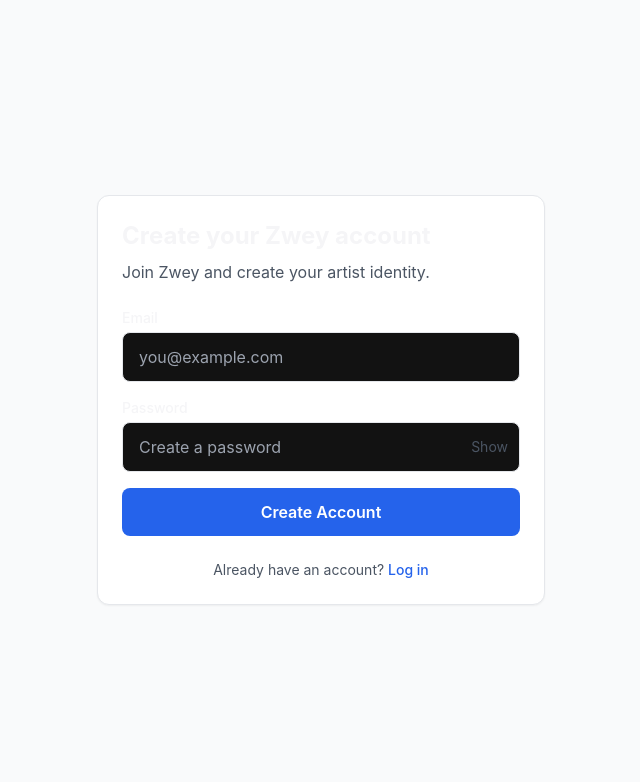
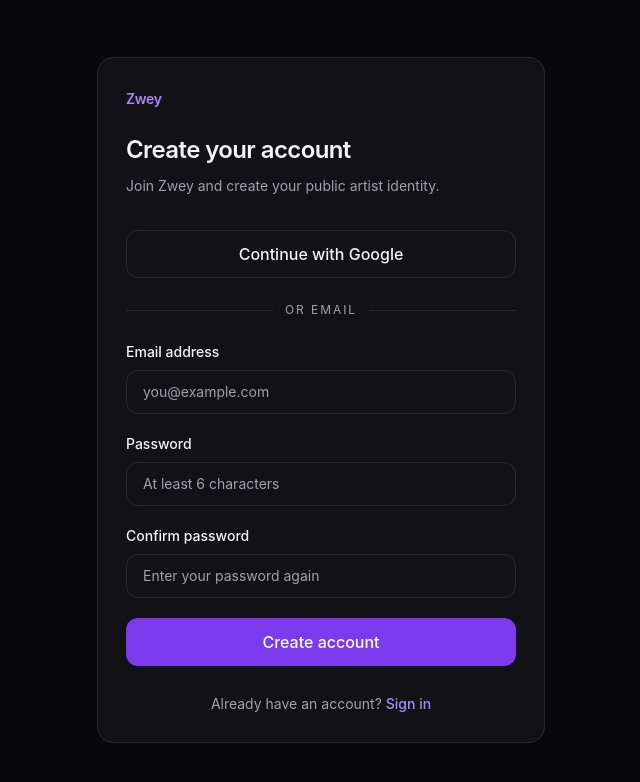
Before and after one commit to Josh-Fynly/zwey, a Next.js app: page /signup in a window 1280 px wide. Shown: the top 782 px of the page, without its empty margins (319-959 px from the left). Built offline with nearby package versions, Linux system fonts and the light colour scheme; no server answers.

Commit message:
Refactor signup page and improve user flow

```diff
--- a/app/signup/page.js
+++ b/app/signup/page.js
@@ -1,125 +1,179 @@
 "use client";
 
 import { useState } from "react";
+import Link from "next/link";
 import { useRouter } from "next/navigation";
-import { useAuth } from "../../context/AuthContext";
+import {
+  GoogleAuthProvider,
+  createUserWithEmailAndPassword,
+  signInWithPopup,
+} from "firebase/auth";
+import { auth } from "../../lib/firebase";
+import { getZweyErrorMessage } from "../../lib/errors";
+import Button from "../../components/ui/Button";
+import Input from "../../components/ui/Input";
+import Alert from "../../components/ui/Alert";
+import Card from "../../components/ui/Card";
 
-export default function SignUp() {
+export default function SignupPage() {
+  const router = useRouter();
   const [email, setEmail] = useState("");
   const [password, setPassword] = useState("");
-  const [showPassword, setShowPassword] = useState(false);
+  const [confirmPassword, setConfirmPassword] = useState("");
   const [error, setError] = useState("");
   const [loading, setLoading] = useState(false);
+  const [googleLoading, setGoogleLoading] = useState(false);
 
-  const router = useRouter();
-  const { signup } = useAuth();
+  const handleEmailSignup = async (event) => {
+    event.preventDefault();
+    setError("");
 
-  const handleSubmit = async (e) => {
-    e.preventDefault();
+    if (!email.trim() || !password || !confirmPassword) {
+      setError("Complete all fields to create your account.");
+      return;
+    }
 
-    setError("");
+    if (password !== confirmPassword) {
+      setError("Passwords do not match.");
+      return;
+    }
+
+    if (password.length < 6) {
+      setError("Your password must contain at least 6 characters.");
+      return;
+    }
+
     setLoading(true);
 
     try {
-      await signup(email.trim(), password);
-      router.push("/onboarding");
-    } catch (err) {
-      console.error(err);
-      setError(err.message || "Failed to create account.");
+      await createUserWithEmailAndPassword(auth, email.trim(), password);
+      router.replace("/onboarding");
+    } catch (authError) {
+      setError(getZweyErrorMessage(authError, "sign-up"));
     } finally {
       setLoading(false);
     }
   };
 
+  const handleGoogleSignup = async () => {
+    setError("");
+    setGoogleLoading(true);
+
+    try {
+      const provider = new GoogleAuthProvider();
+      provider.setCustomParameters({ prompt: "select_account" });
+
+      await signInWithPopup(auth, provider);
+
+      router.replace("/onboarding");
+    } catch (authError) {
+      setError(getZweyErrorMessage(authError, "google-sign-up"));
+    } finally {
+      setGoogleLoading(false);
+    }
+  };
+
   return (
-    <div className="min-h-screen flex items-center justify-center bg-gray-50 p-6">
-      <div className="w-full max-w-md bg-white border rounded-xl shadow-sm p-6">
+    <main className="min-h-screen bg-zwey-bg px-4 py-8 text-zwey-text sm:px-6">
+      <div className="mx-auto flex min-h-[calc(100dvh-4rem)] w-full max-w-md items-center">
+        <Card className="w-full p-5 sm:p-7">
+          <div className="mb-8">
+            <Link
+              href="/"
+              className="text-sm font-semibold tracking-tight text-zwey-violetBright"
+            >
+              Zwey
+            </Link>
 
-        <h1 className="text-2xl font-bold mb-2">
-          Create your Zwey account
-        </h1>
+            <h1 className="mt-6 text-2xl font-semibold tracking-tight">
+              Create your account
+            </h1>
 
-        <p className="text-gray-600 mb-6">
-          Join Zwey and create your artist identity.
-        </p>
-
-        {error && (
-          <p className="text-red-500 text-sm mb-4">
-            {error}
-          </p>
-        )}
-
-        <form onSubmit={handleSubmit} className="space-y-4">
-
-          <div>
-            <label className="block text-sm font-medium mb-1">
-              Email
-            </label>
-
-            <input
-              type="email"
-              placeholder="you@example.com"
-              className="w-full border rounded-lg px-4 py-3"
-              value={email}
-              onChange={(e) => setEmail(e.target.value)}
-              required
-              autoComplete="email"
-            />
+            <p className="mt-2 text-sm leading-6 text-zwey-muted">
+              Join Zwey and create your public artist identity.
+            </p>
           </div>
 
-          <div>
-            <label className="block text-sm font-medium mb-1">
-              Password
-            </label>
+          {error ? (
+            <div className="mb-5">
+              <Alert variant="error">{error}</Alert>
+            </div>
+          ) : null}
 
-            <div className="relative">
-              <input
-                type={showPassword ? "text" : "password"}
-                placeholder="Create a password"
-                className="w-full border rounded-lg px-4 py-3 pr-12"
-                value={password}
-                onChange={(e) => setPassword(e.target.value)}
-                required
-                minLength={6}
-                autoComplete="new-password"
-              />
+          <Button
+            type="button"
+            variant="secondary"
+            size="lg"
+            fullWidth
+            loading={googleLoading}
+            disabled={loading}
+            onClick={handleGoogleSignup}
+          >
+            Continue with Google
+          </Button>
 
-              <button
-                type="button"
-                onClick={() => setShowPassword(!showPassword)}
-                className="absolute right-3 top-1/2 -translate-y-1/2 text-sm text-gray-600"
-                aria-label={
-                  showPassword
-                    ? "Hide password"
-                    : "Show password"
-                }
-              >
-                {showPassword ? "Hide" : "Show"}
-              </button>
-            </div>
+          <div className="my-6 flex items-center gap-3">
+            <div className="h-px flex-1 bg-zwey-border" />
+            <span className="text-xs uppercase tracking-[0.16em] text-zwey-muted">
+              or email
+            </span>
+            <div className="h-px flex-1 bg-zwey-border" />
           </div>
 
-          <button
-            type="submit"
-            disabled={loading}
-            className="w-full bg-blue-600 hover:bg-blue-700 text-white py-3 rounded-lg font-semibold disabled:bg-gray-400"
-          >
-            {loading ? "Creating account..." : "Create Account"}
-          </button>
+          <form onSubmit={handleEmailSignup} className="space-y-5">
+            <Input
+              label="Email address"
+              type="email"
+              inputMode="email"
+              autoComplete="email"
+              value={email}
+              onChange={(event) => setEmail(event.target.value)}
+              placeholder="you@example.com"
+              disabled={loading || googleLoading}
+            />
 
-        </form>
+            <Input
+              label="Password"
+              type="password"
+              autoComplete="new-password"
+              value={password}
+              onChange={(event) => setPassword(event.target.value)}
+              placeholder="At least 6 characters"
+              disabled={loading || googleLoading}
+            />
 
-        <p className="text-sm text-gray-600 text-center mt-6">
-          Already have an account?{" "}
-          <a
-            href="/login"
-            className="text-blue-600 font-medium hover:underline"
-          >
-            Log in
-          </a>
-        </p>
+            <Input
+              label="Confirm password"
+              type="password"
+              autoComplete="new-password"
+              value={confirmPassword}
+              onChange={(event) => setConfirmPassword(event.target.value)}
+              placeholder="Enter your password again"
+              disabled={loading || googleLoading}
+            />
 
+            <Button
+              type="submit"
+              size="lg"
+              fullWidth
+              loading={loading}
+              disabled={googleLoading}
+            >
+              Create account
+            </Button>
+          </form>
+
+          <p className="mt-7 text-center text-sm text-zwey-muted">
+            Already have an account?{" "}
+            <Link
+              href="/login"
+              className="font-medium text-zwey-violetBright hover:text-zwey-text"
+            >
+              Sign in
+            </Link>
+          </p>
+        </Card>
       </div>
-    </div>
+    </main>
   );
                 }
```
